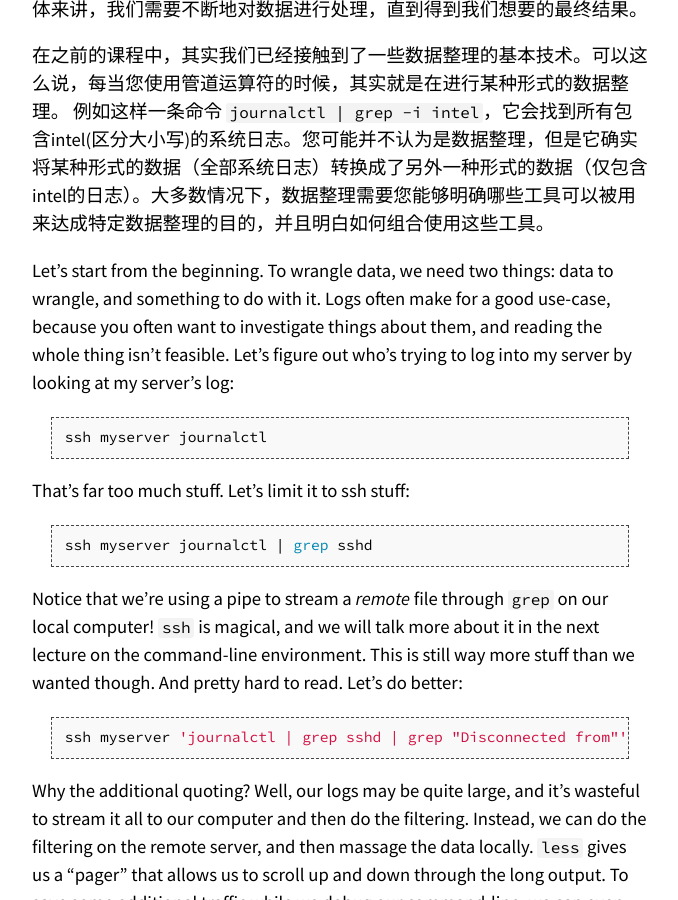
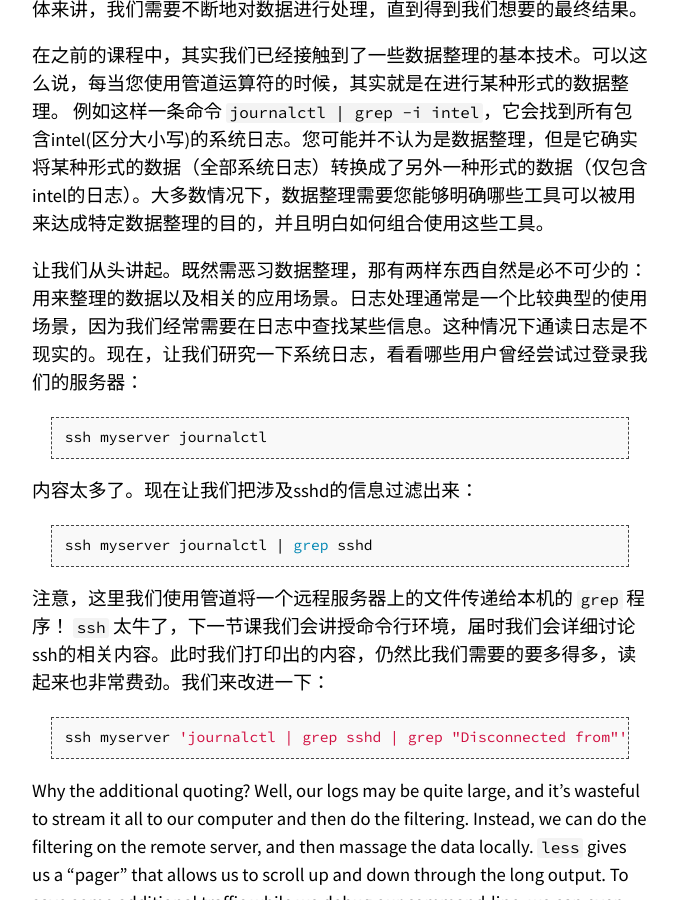
Before and after one commit to missing-semester-cn/missing-semester-cn.github.io, a Jekyll site: the page built from _2020/data-wrangling.md, in a window 1280 px wide and 900 px high, scrolled down 569 px. Shown: the whole window, without its empty margins (300-978 px from the left). Built offline with Jekyll 4.4.1, drawn with Linux system fonts in a browser that asks for light colours.

Commit message:
Update data-wrangling.md

````diff
--- a/_2020/data-wrangling.md
+++ b/_2020/data-wrangling.md
@@ -20,27 +20,20 @@ video:
 例如这样一条命令 `journalctl | grep -i intel`，它会找到所有包含intel(区分大小写)的系统日志。您可能并不认为是数据整理，但是它确实将某种形式的数据（全部系统日志）转换成了另外一种形式的数据（仅包含intel的日志）。大多数情况下，数据整理需要您能够明确哪些工具可以被用来达成特定数据整理的目的，并且明白如何组合使用这些工具。
 
 
-Let's start from the beginning. To wrangle data, we need two things:
-data to wrangle, and something to do with it. Logs often make for a good
-use-case, because you often want to investigate things about them, and
-reading the whole thing isn't feasible. Let's figure out who's trying to
-log into my server by looking at my server's log:
+让我们从头讲起。既然需恶习数据整理，那有两样东西自然是必不可少的：用来整理的数据以及相关的应用场景。日志处理通常是一个比较典型的使用场景，因为我们经常需要在日志中查找某些信息。这种情况下通读日志是不现实的。现在，让我们研究一下系统日志，看看哪些用户曾经尝试过登录我们的服务器：
 
 ```bash
 ssh myserver journalctl
 ```
 
-That's far too much stuff. Let's limit it to ssh stuff:
+内容太多了。现在让我们把涉及sshd的信息过滤出来：
 
 ```bash
 ssh myserver journalctl | grep sshd
 ```
 
-Notice that we're using a pipe to stream a _remote_ file through `grep`
-on our local computer! `ssh` is magical, and we will talk more about it
-in the next lecture on the command-line environment. This is still way
-more stuff than we wanted though. And pretty hard to read. Let's do
-better:
+注意，这里我们使用管道将一个远程服务器上的文件传递给本机的 `grep` 程序！
+`ssh` 太牛了，下一节课我们会讲授命令行环境，届时我们会详细讨论ssh的相关内容。此时我们打印出的内容，仍然比我们需要的要多得多，读起来也非常费劲。我们来改进一下：
 
 ```bash
 ssh myserver 'journalctl | grep sshd | grep "Disconnected from"' | less
````
